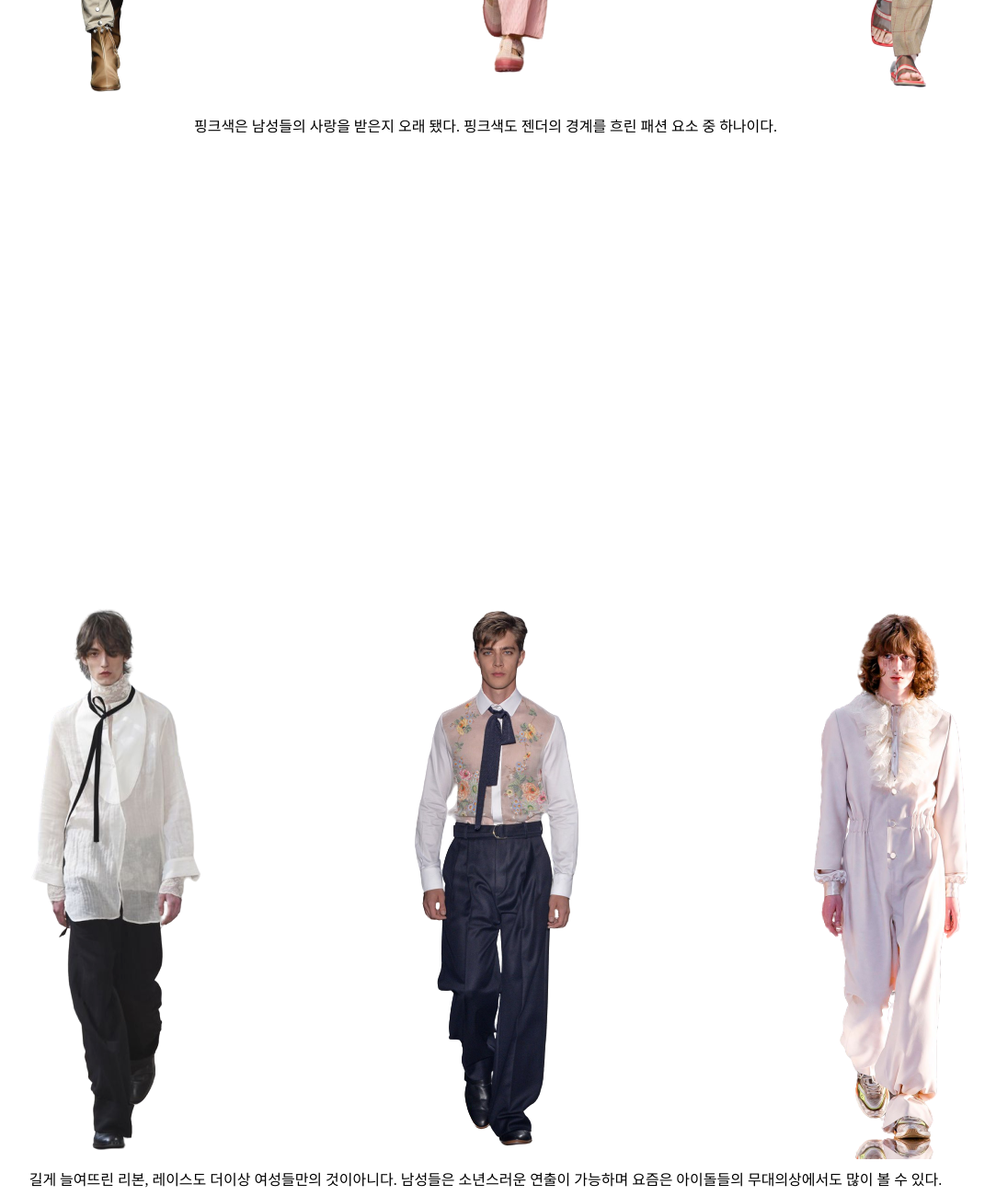
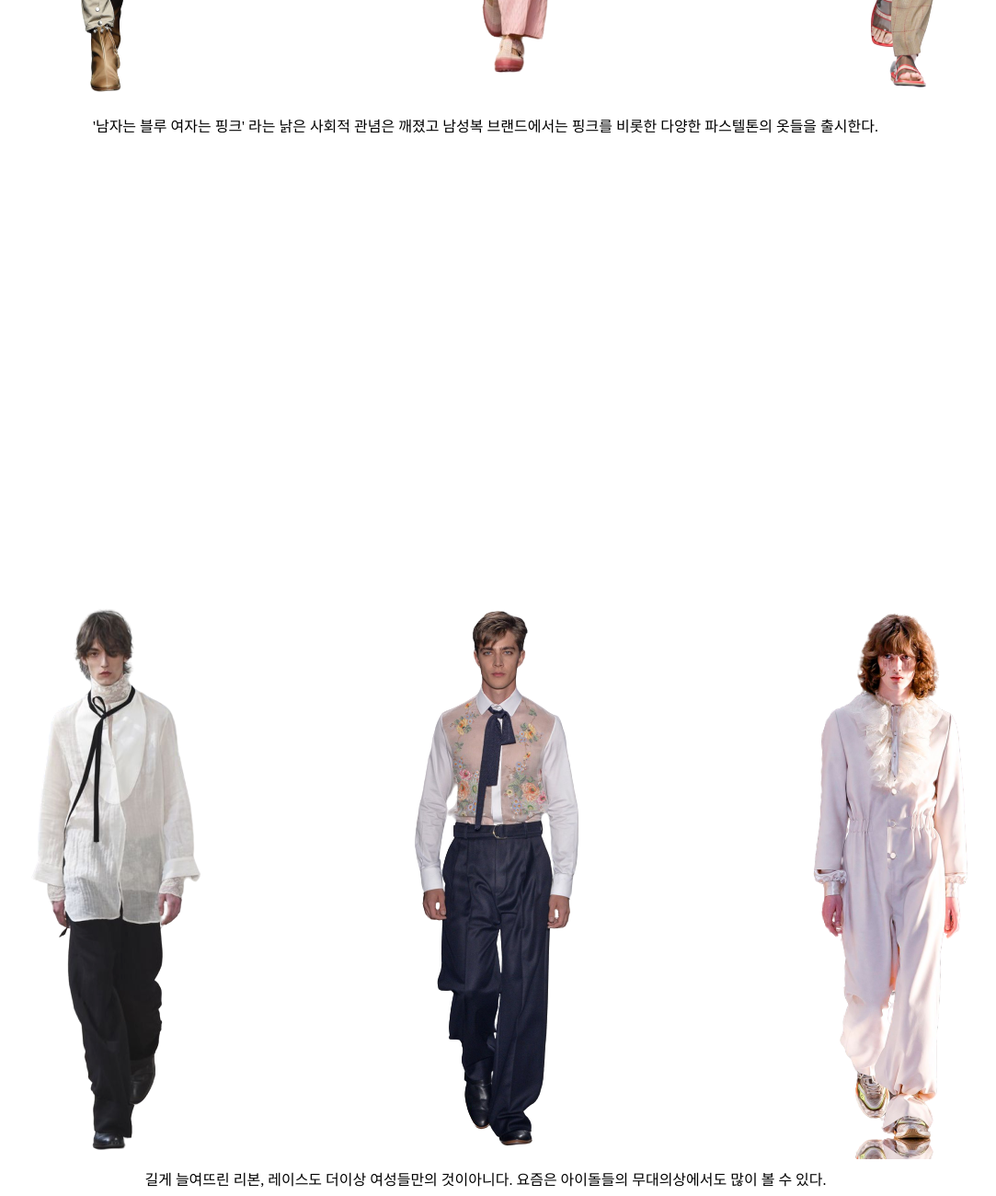
Before and after one commit to kim-dayoung/html22, a plain HTML site: page index.html in a window 1280 px wide. Shown: the part 2260-3560 px from the top of the page at 92% size, without its empty margins (112-1195 px from the left). Drawn offline with Linux system fonts and the light colour scheme; a web font is replaced by a local one.

Commit message:
Update index.html

```diff
--- a/index.html
+++ b/index.html
@@ -33,7 +33,7 @@
 	<div class="f" id="b0"><img src="./img/img13.png"></div>
 </section>
 <section>
-	<div id="a">핑크색은 남성들의 사랑을 받은지 오래 됐다. 핑크색도 젠더의 경계를 흐린 패션 요소 중 하나이다.</div>
+	<div id="a">'남자는 블루 여자는 핑크' 라는 낡은 사회적 관념은 깨졌고 남성복 브랜드에서는 핑크를 비롯한 다양한 파스텔톤의 옷들을 출시한다.</div>
 </section>
 <section class="c" id="b0">
 	<div class="f" id="b0"><img src="./img/img14.png"></div>
@@ -41,12 +41,12 @@
 	<div class="f" id="b0"><img src="./img/img16.png"></div>
 </section>
 <section>
-	<div id="a">길게 늘여뜨린 리본, 레이스도 더이상 여성들만의 것이아니다.  남성들은 소년스러운 연출이 가능하며 요즘은 아이돌들의 무대의상에서도 많이 볼 수 있다.
+	<div id="a">길게 늘여뜨린 리본, 레이스도 더이상 여성들만의 것이아니다. 요즘은 아이돌들의 무대의상에서도 많이 볼 수 있다.
 </div>
 </section>
 <section class="c">
 	<div class="d"><img src="./img/img18.jpg"></div>
-	<div class="e">스커트는 예전부터 꾸준히 관심을 받아온 젠더리스 아이템이다. 스커트 팬츠도 함께 인기를 끌고 있는데 길을 가다 보면 스커트 팬츠, 치마바지 입은 남성들을 간혹 볼 수 있다.</div>
+	<div class="e">스커트는 예전부터 꾸준히 관심을 받아온 젠더리스 아이템이다. 스커트같은 통 넓은 바지도 인기를 얻고 있으며 무신사스토어에서는 와이드 팬츠 판매량이 전년 대비 300% 증가했다고 한다.</div>
 </section>
 <section>
 	<div><img src="./img/img19.png"></div>
```
